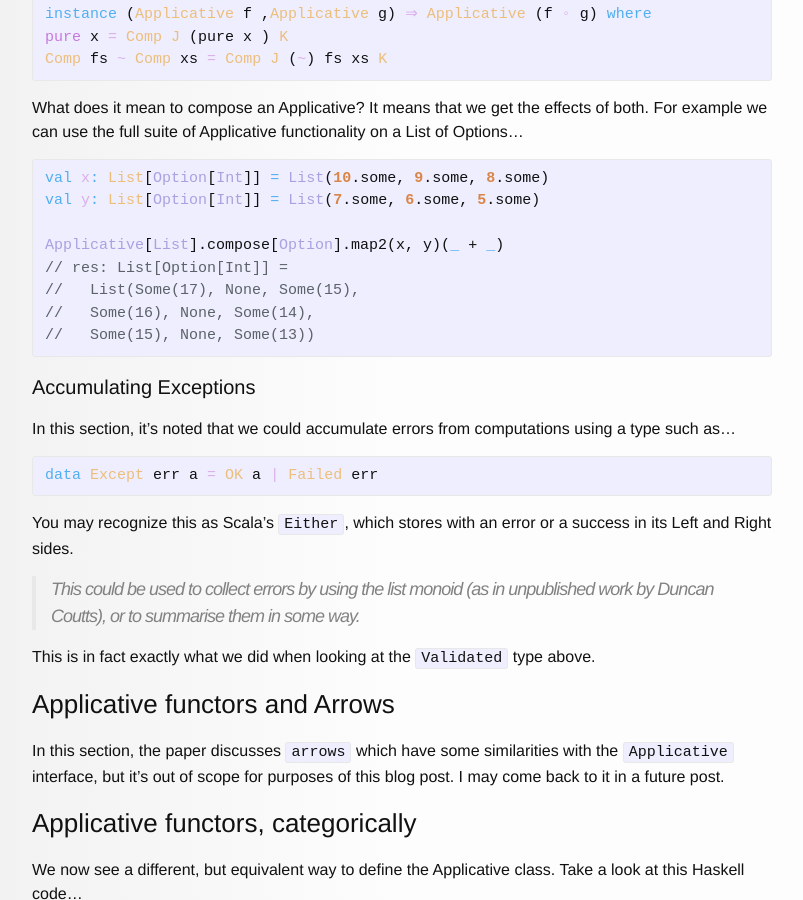
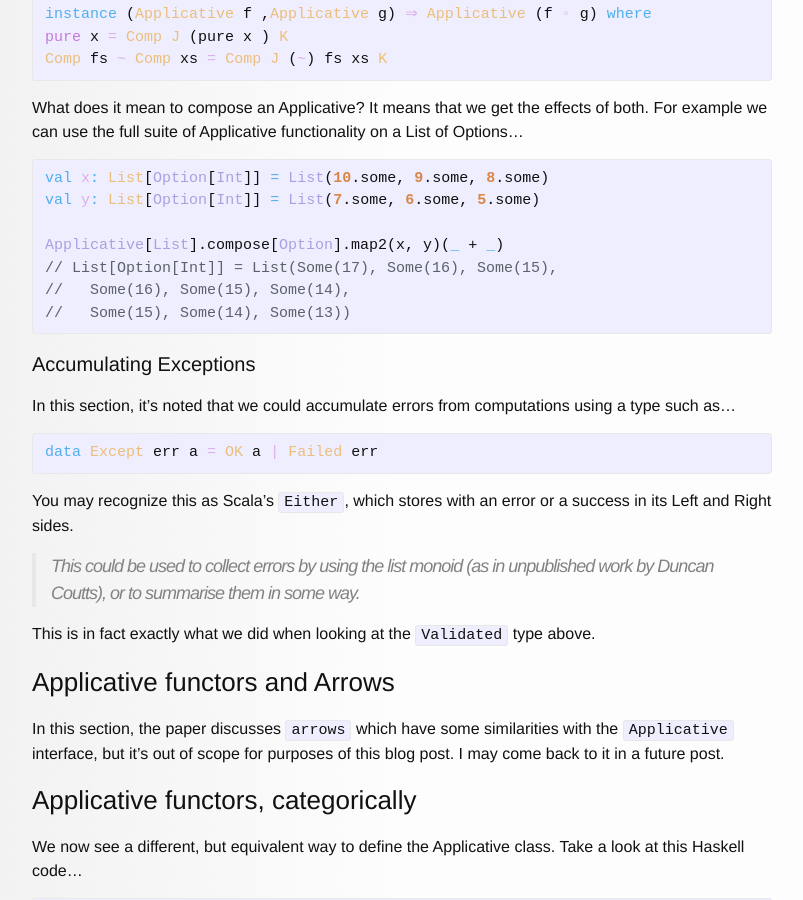
Before and after one commit to justinhj/justinhj.github.io, a Jekyll site: the page built from _posts/2020-04-04-whats-ap.html, in a window 1280 px wide and 900 px high, scrolled down 23572 px. Shown: the whole window, without its empty margins (238-1041 px from the left). Built offline with Jekyll 4.4.1, drawn with Linux system fonts in a browser that asks for light colours.

Commit message:
another fix

```diff
--- a/_posts/2020-04-04-whats-ap.html
+++ b/_posts/2020-04-04-whats-ap.html
@@ -1624,10 +1624,9 @@ List of Options&#x2026;
 <span style="color: #51afef;">val</span> <span style="color: #dcaeea;">y</span><span style="color: #51afef;">:</span> <span style="color: #ECBE7B;">List</span>[<span style="color: #a9a1e1;">Option</span>[<span style="color: #a9a1e1;">Int</span>]] <span style="color: #51afef;">=</span> <span style="color: #a9a1e1;">List</span>(<span style="color: #da8548; font-weight: bold;">7</span>.some, <span style="color: #da8548; font-weight: bold;">6</span>.some, <span style="color: #da8548; font-weight: bold;">5</span>.some)
 
 <span style="color: #a9a1e1;">Applicative</span>[<span style="color: #a9a1e1;">List</span>].compose[<span style="color: #a9a1e1;">Option</span>].map2(x, y)(<span style="color: #51afef;">_</span> + <span style="color: #51afef;">_</span>)
-<span style="color: #5B6268;">// </span><span style="color: #5B6268;">res: List[Option[Int]] =</span>
-<span style="color: #5B6268;">//   </span><span style="color: #5B6268;">List(Some(17), None, Some(15),</span>
-<span style="color: #5B6268;">//   </span><span style="color: #5B6268;">Some(16), None, Some(14),</span>
-<span style="color: #5B6268;">//   </span><span style="color: #5B6268;">Some(15), None, Some(13))</span>
+<span style="color: #5B6268;">// </span><span style="color: #5B6268;">List[Option[Int]] = List(Some(17), Some(16), Some(15),</span>
+<span style="color: #5B6268;">//   </span><span style="color: #5B6268;">Some(16), Some(15), Some(14),</span>
+<span style="color: #5B6268;">//   </span><span style="color: #5B6268;">Some(15), Some(14), Some(13))</span>
 </pre>
 </div>
 </div>
```
Also changed, not shown: org/posts/2020-04-04-whats-ap.org (+3 -4 lines).
